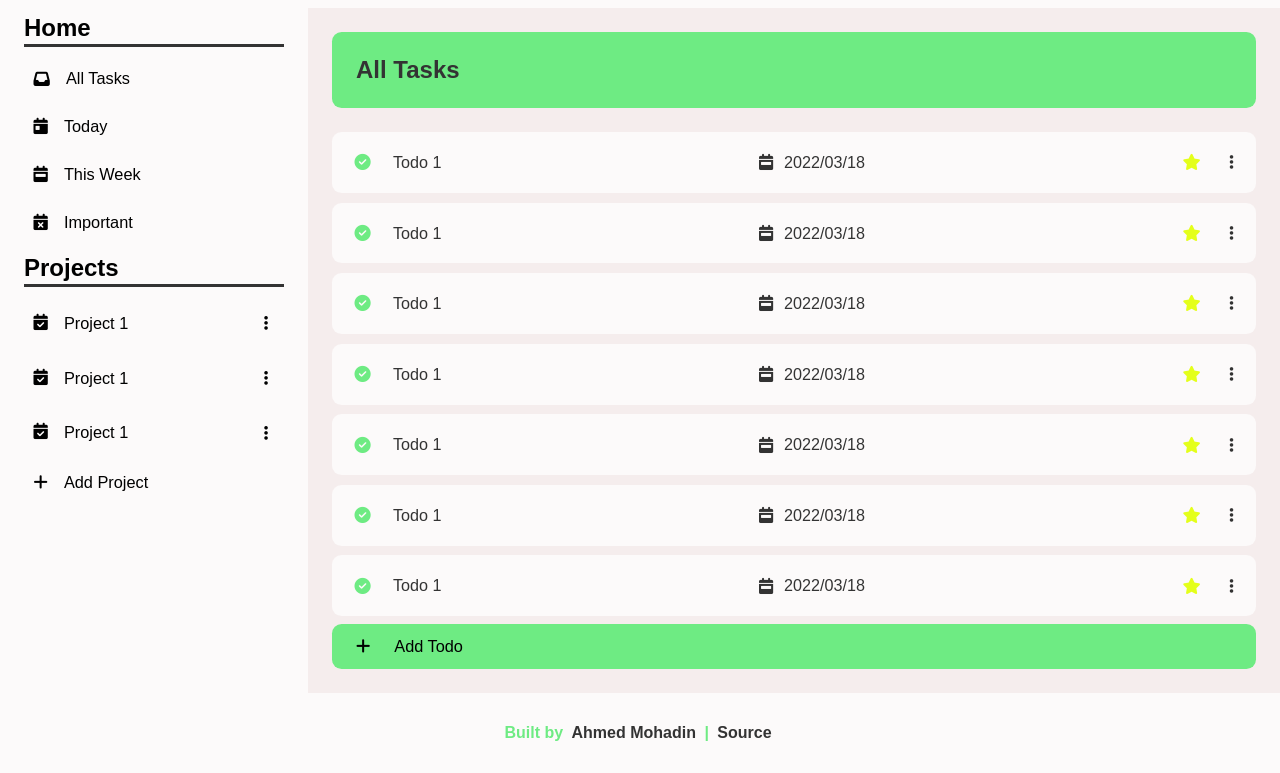
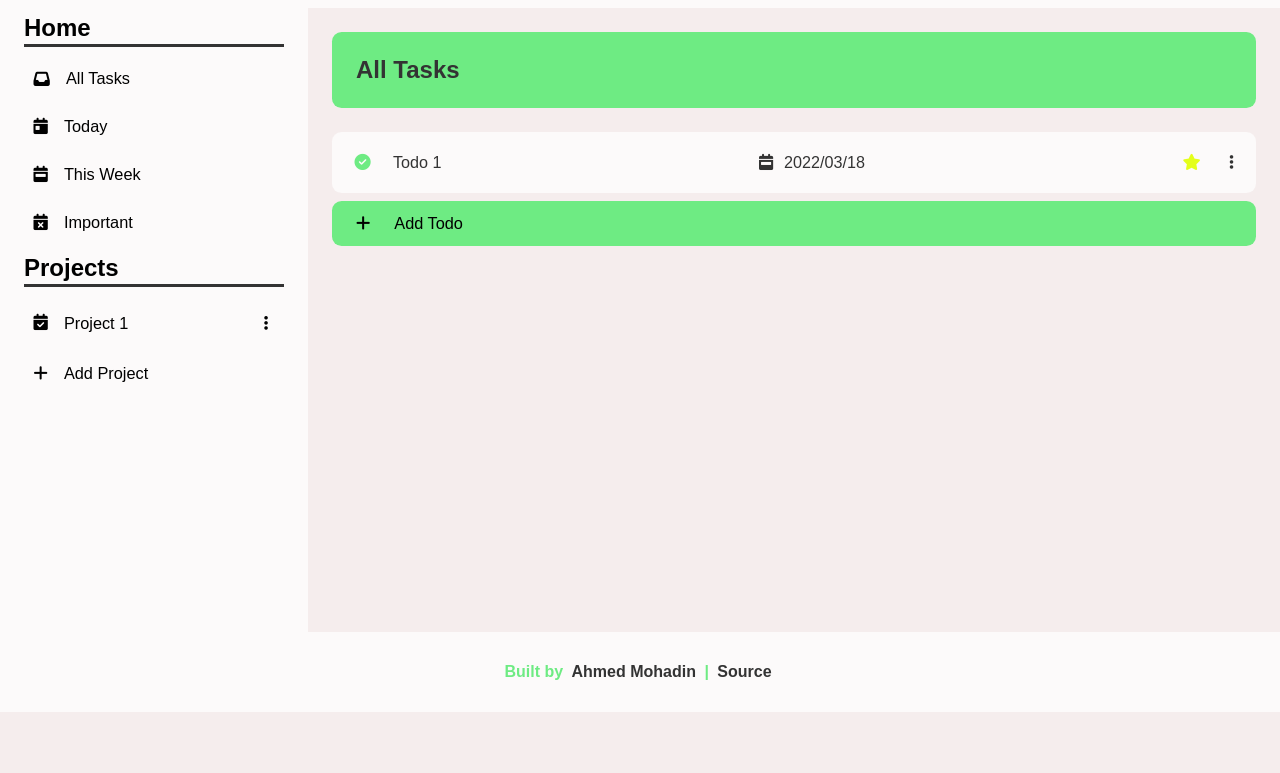
Before and after one commit to Ahmed-Mohadin/todo-list, a website built with webpack: page dist/index.html in a window 1280 px wide. Shown: the part 88-861 px from the top of the page. After the commit the page ends 800 px from the top, so only its background shows below. Built offline with nearby package versions, Linux system fonts and the light colour scheme.

Commit message:
Design clean up

```diff
--- a/dist/index.html
+++ b/dist/index.html
@@ -30,9 +30,10 @@
     <main>
         <section class="project-collection">
 
+            <!-- users default projects -->
             <article class="default-project">
                 <h2>Home</h2>
-                <ul class="home-project">
+                <ul class="projects">
                     <li class="all-task">
                         <i class="fa-solid fa-inbox"></i>
                         All Tasks
@@ -52,23 +53,10 @@
                 </ul>
             </article>
 
+            <!-- created user projects -->
             <article class="user-project">
                 <h2>Projects</h2>
                 <ul class="projects">
-                    <li class="project-item">
-                        <span class="project-text">
-                            <i class="fa-solid fa-calendar-check"></i>
-                            <span>Project 1</span>
-                        </span>
-                        <i class="fa-solid fa-ellipsis-vertical"></i>
-                    </li>
-                    <li class="project-item">
-                        <span class="project-text">
-                            <i class="fa-solid fa-calendar-check"></i>
-                            <span>Project 1</span>
-                        </span>
-                        <i class="fa-solid fa-ellipsis-vertical"></i>
-                    </li>
                     <li class="project-item">
                         <span class="project-text">
                             <i class="fa-solid fa-calendar-check"></i>
@@ -86,96 +74,12 @@
             <article class="user-list">
                 <h3 class="project-title">All Tasks</h3>
                 <ul class="todos">
-                    <li class="todo">
+                    <li class="todo-item">
                         <div class="todo-text">
-                            <i class="fa-solid fa-circle-check todo-check"></i>
+                            <i class="fa-solid fa-circle-check todo-check todo-check"></i>
                             <span>Todo 1</span>
                         </div>
-                        <div class="todo-date">
-                            <i class="fa-solid fa-calendar-week"></i>
-                            <span>2022/03/18</span>
-                        </div>
-                        <div class="todo-icon">
-                            <i class="fa-solid fa-star todo-star"></i>
-                            <i class="fa-solid fa-ellipsis-vertical"></i>
-                        </div>
-                    </li>
-                    <li class="todo">
-                        <div class="todo-text">
-                            <i class="fa-solid fa-circle-check todo-check"></i>
-                            <span>Todo 1</span>
-                        </div>
-                        <div class="todo-date">
-                            <i class="fa-solid fa-calendar-week"></i>
-                            <span>2022/03/18</span>
-                        </div>
-                        <div class="todo-icon">
-                            <i class="fa-solid fa-star todo-star"></i>
-                            <i class="fa-solid fa-ellipsis-vertical"></i>
-                        </div>
-                    </li>
-                    <li class="todo">
-                        <div class="todo-text">
-                            <i class="fa-solid fa-circle-check todo-check"></i>
-                            <span>Todo 1</span>
-                        </div>
-                        <div class="todo-date">
-                            <i class="fa-solid fa-calendar-week"></i>
-                            <span>2022/03/18</span>
-                        </div>
-                        <div class="todo-icon">
-                            <i class="fa-solid fa-star todo-star"></i>
-                            <i class="fa-solid fa-ellipsis-vertical"></i>
-                        </div>
-                    </li>
-                    <li class="todo">
-                        <div class="todo-text">
-                            <i class="fa-solid fa-circle-check todo-check"></i>
-                            <span>Todo 1</span>
-                        </div>
-                        <div class="todo-date">
-                            <i class="fa-solid fa-calendar-week"></i>
-                            <span>2022/03/18</span>
-                        </div>
-                        <div class="todo-icon">
-                            <i class="fa-solid fa-star todo-star"></i>
-                            <i class="fa-solid fa-ellipsis-vertical"></i>
-                        </div>
-                    </li>
-                    <li class="todo">
-                        <div class="todo-text">
-                            <i class="fa-solid fa-circle-check todo-check"></i>
-                            <span>Todo 1</span>
-                        </div>
-                        <div class="todo-date">
-                            <i class="fa-solid fa-calendar-week"></i>
-                            <span>2022/03/18</span>
-                        </div>
-                        <div class="todo-icon">
-                            <i class="fa-solid fa-star todo-star"></i>
-                            <i class="fa-solid fa-ellipsis-vertical"></i>
-                        </div>
-                    </li>
-                    <li class="todo">
-                        <div class="todo-text">
-                            <i class="fa-solid fa-circle-check todo-check"></i>
-                            <span>Todo 1</span>
-                        </div>
-                        <div class="todo-date">
-                            <i class="fa-solid fa-calendar-week"></i>
-                            <span>2022/03/18</span>
-                        </div>
-                        <div class="todo-icon">
-                            <i class="fa-solid fa-star todo-star"></i>
-                            <i class="fa-solid fa-ellipsis-vertical"></i>
-                        </div>
-                    </li>
-                    <li class="todo">
-                        <div class="todo-text">
-                            <i class="fa-solid fa-circle-check todo-check"></i>
-                            <span>Todo 1</span>
-                        </div>
-                        <div class="todo-date">
+                        <div class="todo-plan">
                             <i class="fa-solid fa-calendar-week"></i>
                             <span>2022/03/18</span>
                         </div>
@@ -191,7 +95,7 @@
     </main>
     <aside class="not-active">
         <form class="form-pro-to">
-
+            <!-- add a new project form -->
             <div class="form-project not-active">
                 <div class="form-input">
                     <i class="fa-solid fa-calendar-check"></i>
@@ -204,13 +108,13 @@
                 </div>
             </div>
 
+            <!-- add a new todo form -->
             <div class="form-todo not-active">
                 <div class="form-input">
                     <i class="fa-solid fa-circle-check"></i>
                     <label for="todo-name">What to do?</label>
                 </div>
                 <input type="text" name="todo-name" id="todo-name" required maxlength="20">
-
                 <div class="form-input todo-date">
                     <div>
                         <i class="fa fa-calendar-week"></i>
@@ -218,7 +122,6 @@
                     </div>
                     <input type="date" name="todo-date" id="todo-date">
                 </div>
-
                 <div class="form-input todo-important">
                     <div>
                         <i class="fa fa-calendar-xmark"></i>
@@ -226,7 +129,6 @@
                     </div>
                     <input type="checkbox" name="todo-important" id="todo-important">
                 </div>
-
                 <div class="form-btn">
                     <button type="submit">Add</button>
                     <button type="button">Cancel</button>
--- a/dist/styles/style.css
+++ b/dist/styles/style.css
@@ -293,7 +293,8 @@ aside form input[type="checkbox"]{
     transform: scale(1.8);
     margin-right: 0.25rem;
 }
-aside form .form-todo .todo-date, aside form .form-todo .todo-important{
+aside form .form-todo .todo-date,
+aside form .form-todo .todo-important{
     display: flex;
     justify-content: space-between;
     align-items: center;
```
